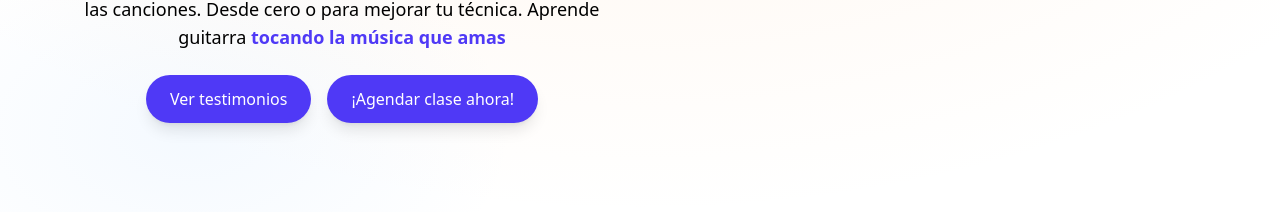
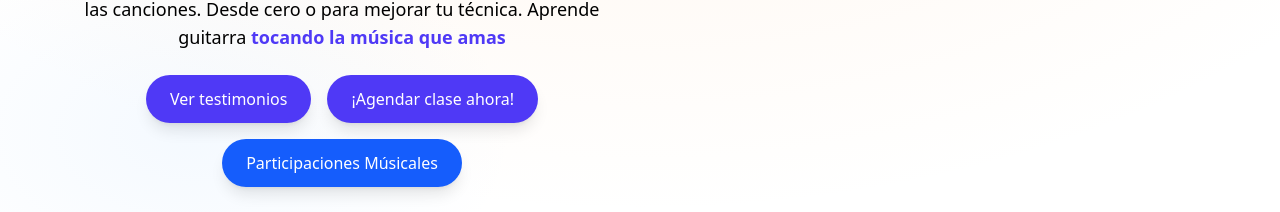
Before and after one commit to MedvedGubach/lpdg-landing, a Next.js app: page / in a window 1280 px wide. Shown: the part 588-800 px from the top of the page. Built offline with nearby package versions, Linux system fonts and the light colour scheme.

Commit message:
Añadir boton de ver colaboraciones musicales

```diff
--- a/src/components/Collabs.tsx
+++ b/src/components/Collabs.tsx
@@ -37,8 +37,12 @@ const Collabs = () => {
             </div>
 
             <div className="text-center mt-8">
-                <a href="https://www.youtube.com/watch?v=7HtKGyw-ZAM&list=PLtK56D8BA36vxNynwC1MkrXSfXkf0-nSR" aria-label='YouTube' target="_blank" rel="noopener noreferrer">
-                    <span className="text-indigo-600 font-bold underline underline-offset-1" >Ver más Colaboraciones</span>
+                <a
+                    href="https://www.youtube.com/playlist?list=PLtK56D8BA36vxNynwC1MkrXSfXkf0-nSR"
+                    target="_blank"
+                    className="bg-blue-600  text-white py-3 px-6 shadow-lg transition-all duration-300 hover:bg-indigo-800 rounded-full hover:scale-105 focus:outline-none"
+                >
+                    Participaciones Músicales
                 </a>
             </div>
         </section>
--- a/src/components/Hero.tsx
+++ b/src/components/Hero.tsx
@@ -38,12 +38,14 @@ const Hero = () => {
                     </motion.p>
 
                     <motion.div
-                        className="flex justify-center md:justify-center gap-4"
+                        className="flex flex-col items-center md:justify-center space-y-4"
                         viewport={{ once: true }}
                         variants={container(0.7)}
                         initial="hidden"
                         animate="visible"
                     >
+
+                        <div className="flex space-x-4">
                             <a
                                 href="#reviews"
                                 className="bg-indigo-600 text-white py-3 px-6 shadow-lg transition-all duration-300 hover:bg-indigo-800 rounded-full hover:scale-105 focus:outline-none"
@@ -57,6 +59,18 @@ const Hero = () => {
                             >
                                 ¡Agendar clase ahora!
                             </a>
+                        </div>
+
+                        <div className="flex justify-center w-full">
+                            <a
+                                href="https://www.youtube.com/playlist?list=PLtK56D8BA36vxNynwC1MkrXSfXkf0-nSR"
+                                target="_blank"
+                                className="bg-blue-600  text-white py-3 px-6 shadow-lg transition-all duration-300 hover:bg-indigo-800 rounded-full hover:scale-105 focus:outline-none"
+                            >
+                                Participaciones Músicales
+                            </a>
+                        </div>
+
                     </motion.div>
                 </div>
 
--- a/tsconfig.json
+++ b/tsconfig.json
@@ -15,7 +15,7 @@
     "moduleResolution": "bundler",
     "resolveJsonModule": true,
     "isolatedModules": true,
-    "jsx": "preserve",
+    "jsx": "react-jsx",
     "incremental": true,
     "paths": {
       "@/*": [
```
Lines whose indentation alone changed are shown as unchanged.
